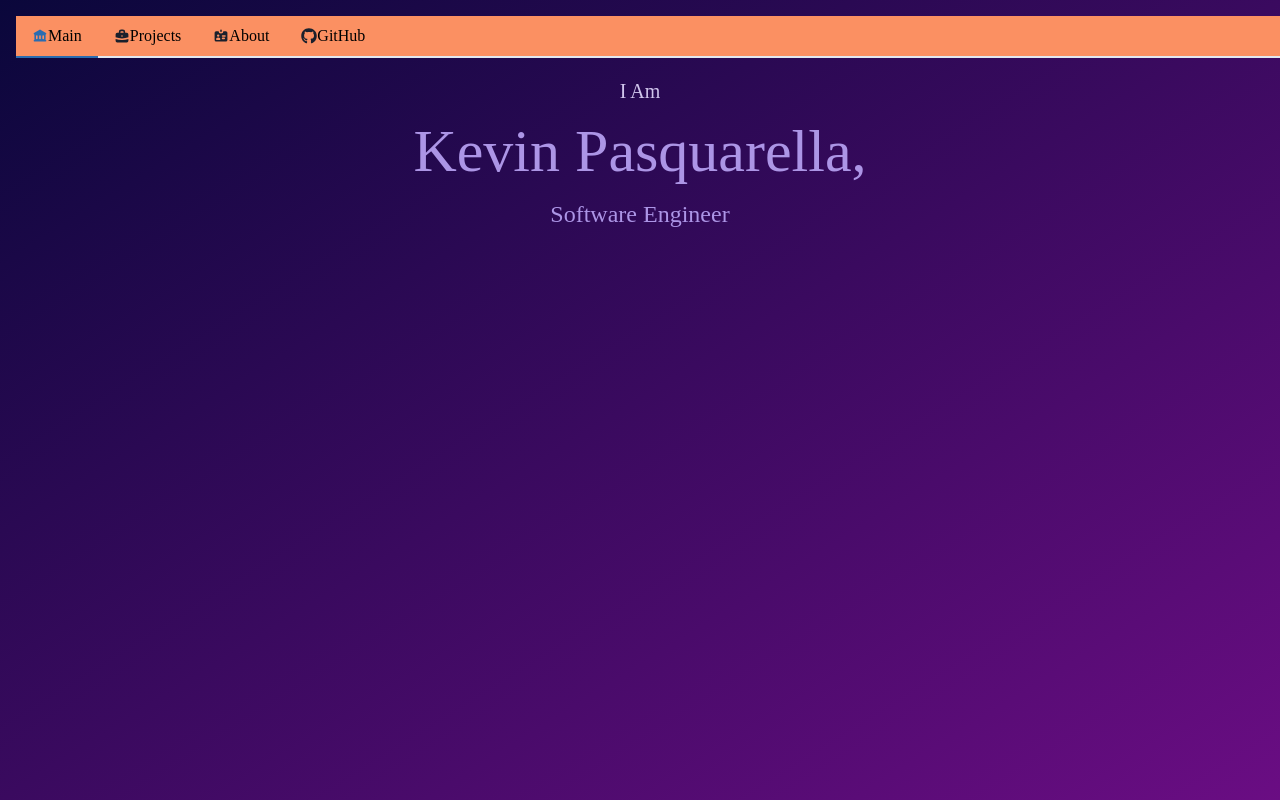
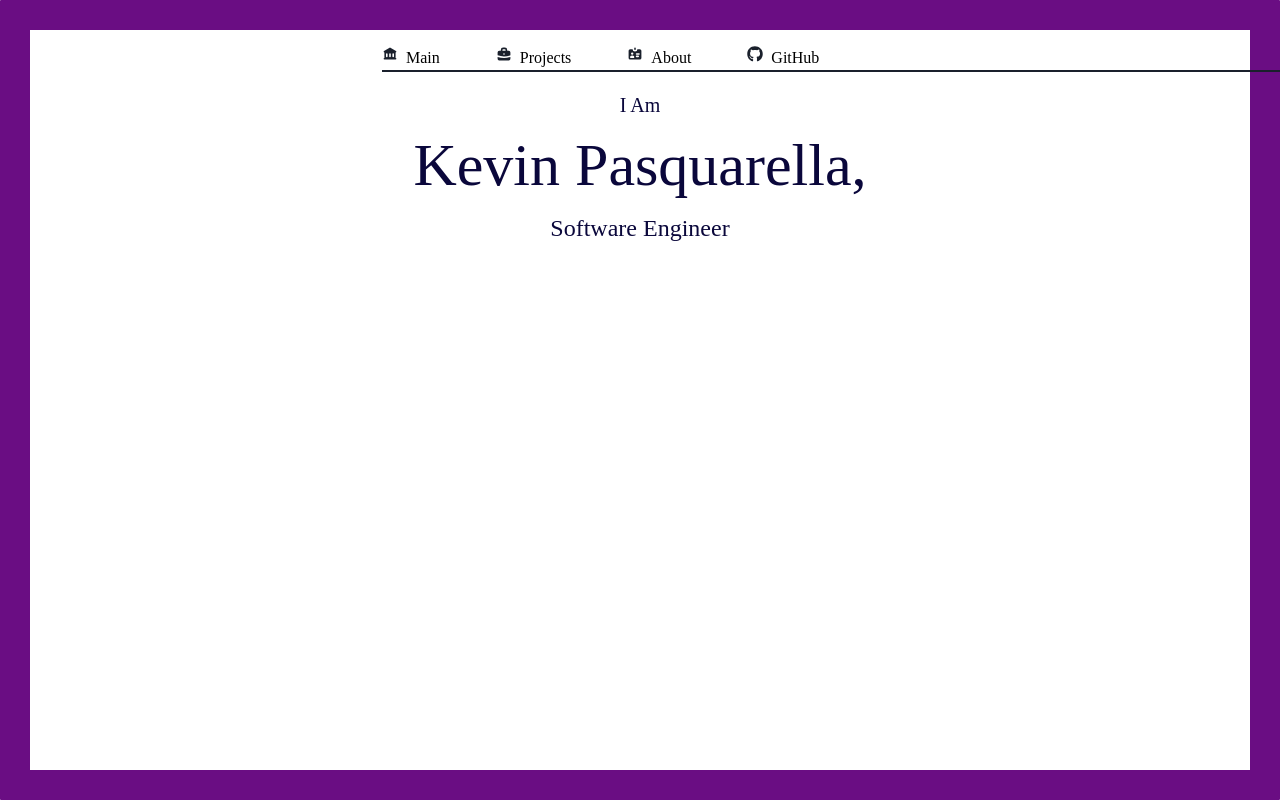
Before and after one commit to thechad12/kevin.pasquarella.github.io, a React (Create React App) app: page / in a window 1280 px wide. Built offline with nearby package versions, Linux system fonts and the light colour scheme.

Commit message:
start updating look and feel

```diff
--- a/src/components/Main.jsx
+++ b/src/components/Main.jsx
@@ -12,7 +12,10 @@ const Main = (props) => {
                 w='100%'
                 h='100%'
                 fontFamily="poppins"
-                bgGradient="linear(to-tl, #6a0d83, #0A073B)">
+                border='30px solid'
+                borderRadius='1px'
+                bg='#FFFFFF'
+                borderColor="#6a0d83">
                 <Nav />
                 <Box
                     position="relative"
@@ -22,7 +25,7 @@ const Main = (props) => {
                     textAlign="center">
                     <Text
                         fontSize="xl"
-                        color="#d1c6ed"
+                        color="#0A073B"
                         top='1rem'
                         position='relative'>
                         I Am
@@ -31,13 +34,13 @@ const Main = (props) => {
                         fontSize="6xl"
                         top='1rem'
                         position='relative'
-                        color="#ac95e6">
+                        color="#0A073B">
                         Kevin Pasquarella,
                     </Text>
                     <Text
                         fontSize='2xl'
                         top='1rem'
-                        color='#ac95e6'
+                        color='#0A073B'
                         position='relative'>
                         Software Engineer
                     </Text>
--- a/src/components/Nav.jsx
+++ b/src/components/Nav.jsx
@@ -1,10 +1,6 @@
 import {
-    Tabs,
-    TabList,
-    Tab,
-    TabPanels,
-    TabPanel,
-    Icon,
+    HStack,
+    Box,
     Text
   } from '@chakra-ui/react'
 import {
@@ -17,26 +13,45 @@ import { FaGithub } from "react-icons/fa";
   const Nav = () => {
 
     return (
-        <Tabs spacing={2} position='relative' top='1rem' left='1rem'>
-          <TabList bg='#fb9062'>
-            <Tab>
+        <HStack
+          position='relative'
+          top='1rem'
+          left='22rem'
+          borderBottom='2px solid'
+          width='auto'>
+            <Box position='relative' paddingRight='3rem' display='flex'>
                 <HiLibrary />
-                <Text color='black' size='md' position='relative'>Main</Text>
-            </Tab>
-            <Tab>
+                <Text
+                  color='black'
+                  size='lg'
+                  position='relative'
+                  paddingLeft='0.5rem'>Main</Text>
+            </Box>
+            <Box paddingRight='3rem' display='flex'>
               <HiBriefcase />
-              <Text color='black' size='md' position='relative'>Projects</Text>
-            </Tab>
-            <Tab>
+              <Text
+                color='black'
+                size='lg'
+                position='relative'
+                paddingLeft='0.5rem'>Projects</Text>
+            </Box>
+            <Box paddingRight='3rem' display='flex'>
               <HiIdentification />
-              <Text color='black' size='md' position='relative'>About</Text>
-            </Tab>
-            <Tab>
+              <Text
+                color='black'
+                size='lg'
+                position='relative'
+                paddingLeft='0.5rem'>About</Text>
+            </Box>
+            <Box paddingRight='3rem' display='flex'>
               <FaGithub />
-              <Text color='black' size='md' position='relative'>GitHub</Text>
-            </Tab>
-          </TabList>
-        </Tabs>
+              <Text
+                color='black'
+                size='lg'
+                position='relative'
+                paddingLeft='0.5rem'>GitHub</Text>
+            </Box>
+        </HStack>
     )
   }
 
```
